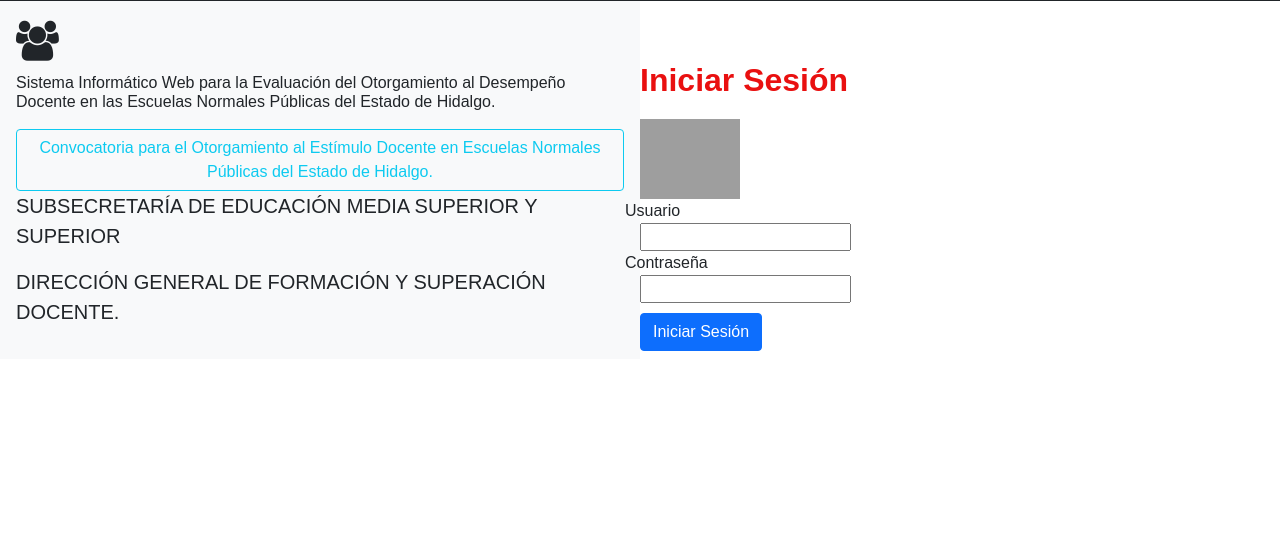
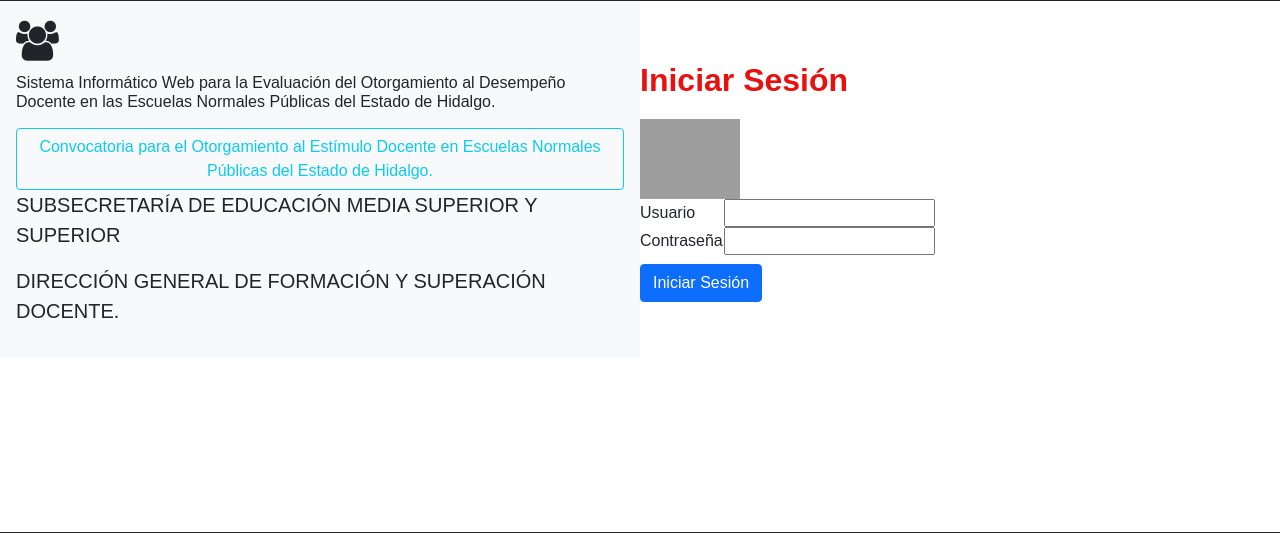
Before and after one commit to eamarquezh/software_evaluador, a PHP site: page / in a window 1280 px wide. Shown: the part 175-708 px from the top of the page. Run offline with PHP 8.4, Linux system fonts and the light colour scheme; grey boxes are pictures that could not be loaded.

Commit message:
Update style.css

```diff
--- a/style.css
+++ b/style.css
@@ -39,15 +39,17 @@
     font-weight: bold;
 }
 
-label {
-    display: block;
-    padding-left: 15px;
-    text-indent: -15px;
-}
+label{
+    display: inline-block;
+    width: 80px;
+  }
 button{
 
+        background-color: white;
+        color: black;
+        border: 2px solid #4CAF50; /* Green */
 
-     margin-top: 10px;
+     margin-top: 9px;
   }
 
 @media only screen and (max-width:768px) {
```
